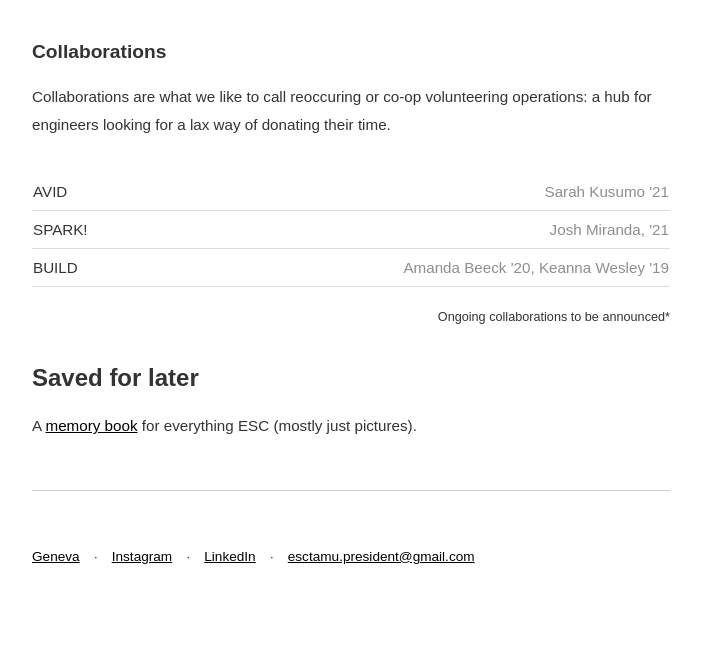
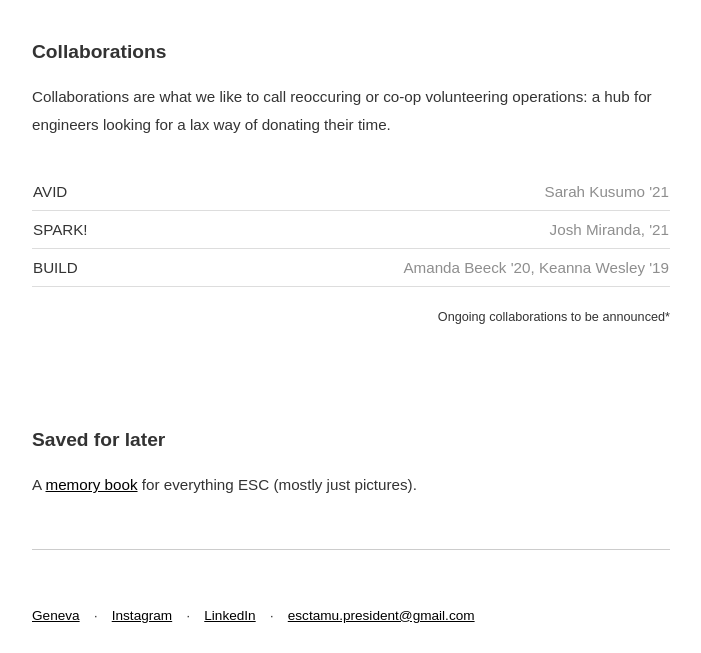
Before and after one commit to rdelcallejo/ESC-Website, a plain HTML site: page projects.html in a window 1280 px wide. Shown: the part 613-1266 px from the top of the page, without its empty margins (289-990 px from the left). Drawn offline with Linux system fonts and the light colour scheme; a web font is replaced by a local one.

Commit message:
Version 1.0.2

```diff
--- a/projects.html
+++ b/projects.html
@@ -112,7 +112,7 @@
         <p align = "right"><small>Ongoing collaborations to be announced*</small></p>
 
         <!-- Archive Section -->
-        <section id = "archive">
+        <section id = "saved-for-later">
             <h2>Saved for later</h2>
 
                 <!-- Archive Content -->
--- a/style.css
+++ b/style.css
@@ -118,7 +118,7 @@ nav ul li a.current {
     transition: opacity 0.28s ease, text-decoration-color 0.28s ease;
 }
 
-#collaborations h2{
+#collaborations h2, #saved-for-later h2{
     font-family: "Articulat CF", sans-serif;
     font-weight: bold;
     font-size: 1.2rem;
```
